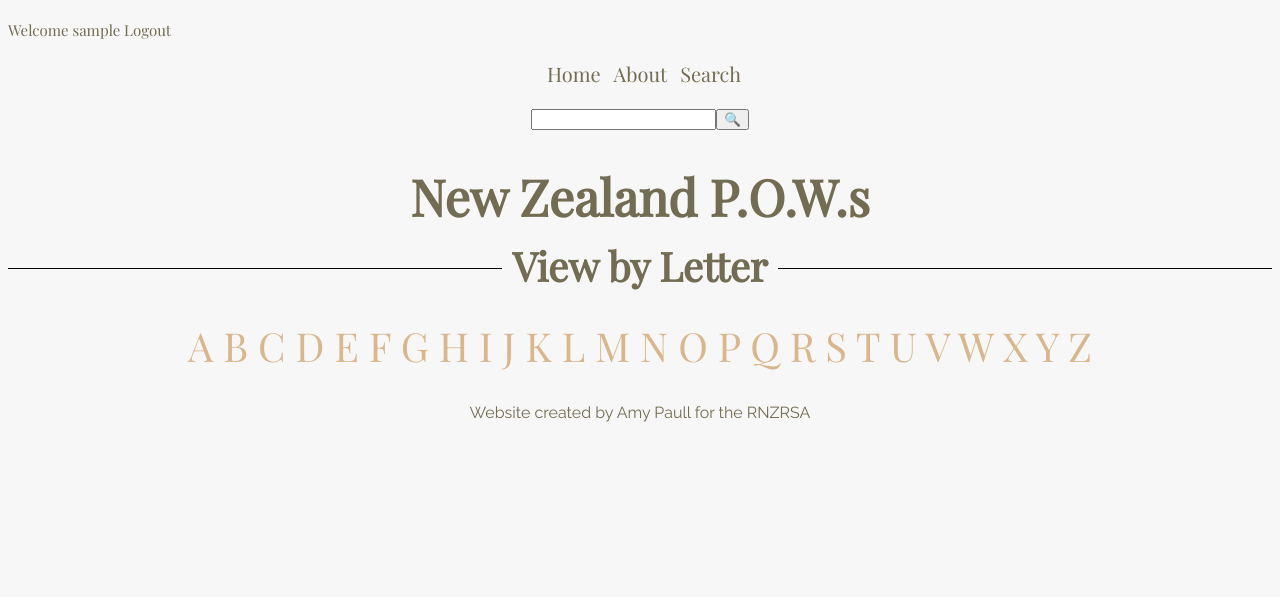
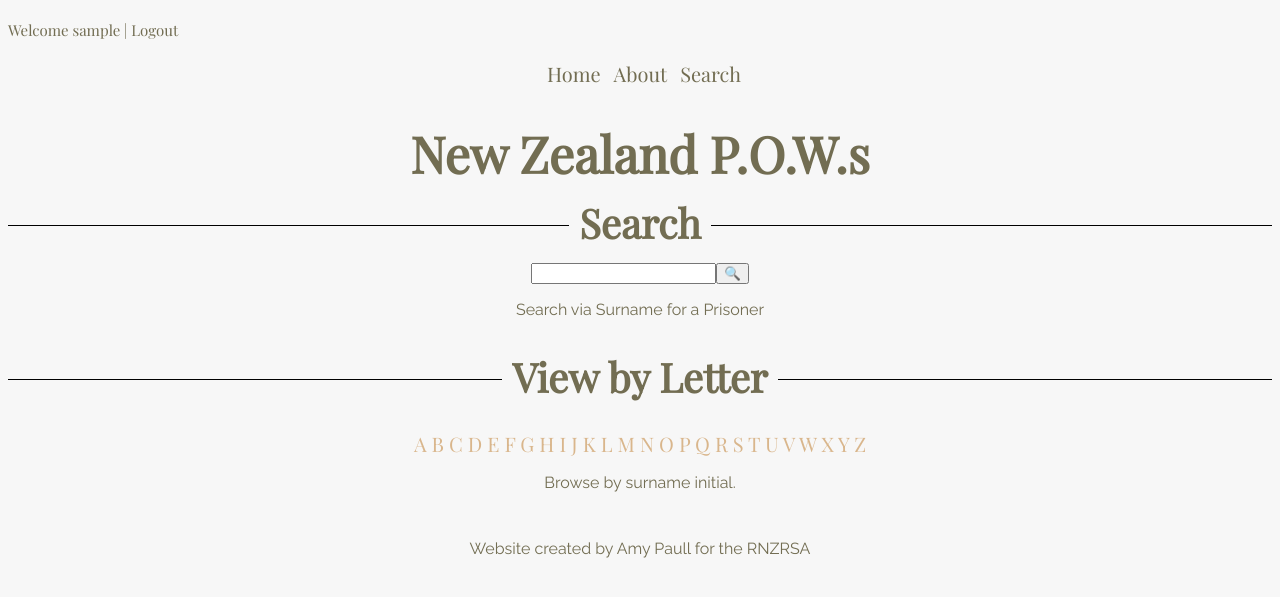
Before and after one commit to MJCaister/POW-1, a Flask app: page /browse in a window 1280 px wide. Shown: the top 597 px of the page. Run offline with Flask 2, Linux system fonts and the light colour scheme; the visitor is signed in with stand-in values (Sample User, id 1); data comes from the database, SQL or seed files in the repository.

Commit message:
moved the search bar onto the search page off the nav bar and styling

```diff
--- a/routes.py
+++ b/routes.py
@@ -57,7 +57,8 @@ def search():
 @app.route('/browse')
 def browse():
     #pows = models.Prisoner.query.all()
-    return render_template("browse.html")
+    form = SearchForm()
+    return render_template("browse.html", searchform=form)
 
 
 @app.route('/login', methods=['GET', 'POST'])
@@ -134,10 +135,10 @@ def unitpows(val):
     return render_template("results.html", val="All Units", results1=r1, results2=r2, results3=r3)
 
 # inject search form (flask-wtf) into all pages
-@app.context_processor
-def inject_search():
-    searchform = SearchForm()
-    return dict(searchform=searchform)
+#@app.context_processor
+#def inject_search():
+#    searchform = SearchForm()
+#    return dict(searchform=searchform)
 
 #404 error handler with custom styled page.
 @app.errorhandler(404)
--- a/static/css/style.css
+++ b/static/css/style.css
@@ -83,10 +83,14 @@ footer {
   padding-left: 15%;
 }
 
+.searchWrapper {
+  padding-bottom: 30px;
+}
+
 .alphabet {
   color: #D9B68C;
   padding-top: 30px;
-  font-size: 40px;
+  font-size: 20px;
 }
 
 .powphoto {
--- a/templates/browse.html
+++ b/templates/browse.html
@@ -1,5 +1,13 @@
 {% extends 'layout.html' %}
 {% block content %}
+<h2><span>Search</span></h2>
+<div class="searchWrapper">
+   <form method="POST" action={{ url_for('search') }}>
+       {{ searchform.csrf_token }}
+       {{ searchform.query }}{{ searchform.submit }}
+   </form>
+   <p>Search via Surname for a Prisoner</p>
+ </div>
 <h2><span>View by Letter</span></h2>
 <div class="alphabet">
 <a href="/results/a">A</a>
@@ -29,6 +37,7 @@
 <a href="/results/y">Y</a>
 <a href="/results/z">Z</a>
 </div>
+<p>Browse by surname initial.</p>
 
 
 {% endblock %}
--- a/templates/nav.html
+++ b/templates/nav.html
@@ -1,5 +1,5 @@
 <nav>
-  <h4>Welcome {{current_user.username}} {% if current_user.is_anonymous %}
+  <h4>Welcome {{current_user.username}} | {% if current_user.is_anonymous %}
   <a href="/login">Login</a>/<a href="/register">Sign Up</a>
   {% else %}
   <a href="/logout">Logout</a>
@@ -19,10 +19,4 @@
         </ul>
         {% endif %}
         {% endwith %}
-  <div class="searchWrapper">
-     <form method="POST" action={{ url_for('search') }}>
-         {{ searchform.csrf_token }}
-         {{ searchform.query }}{{ searchform.submit }}
-     </form>
-   </div>
 </nav>
```
